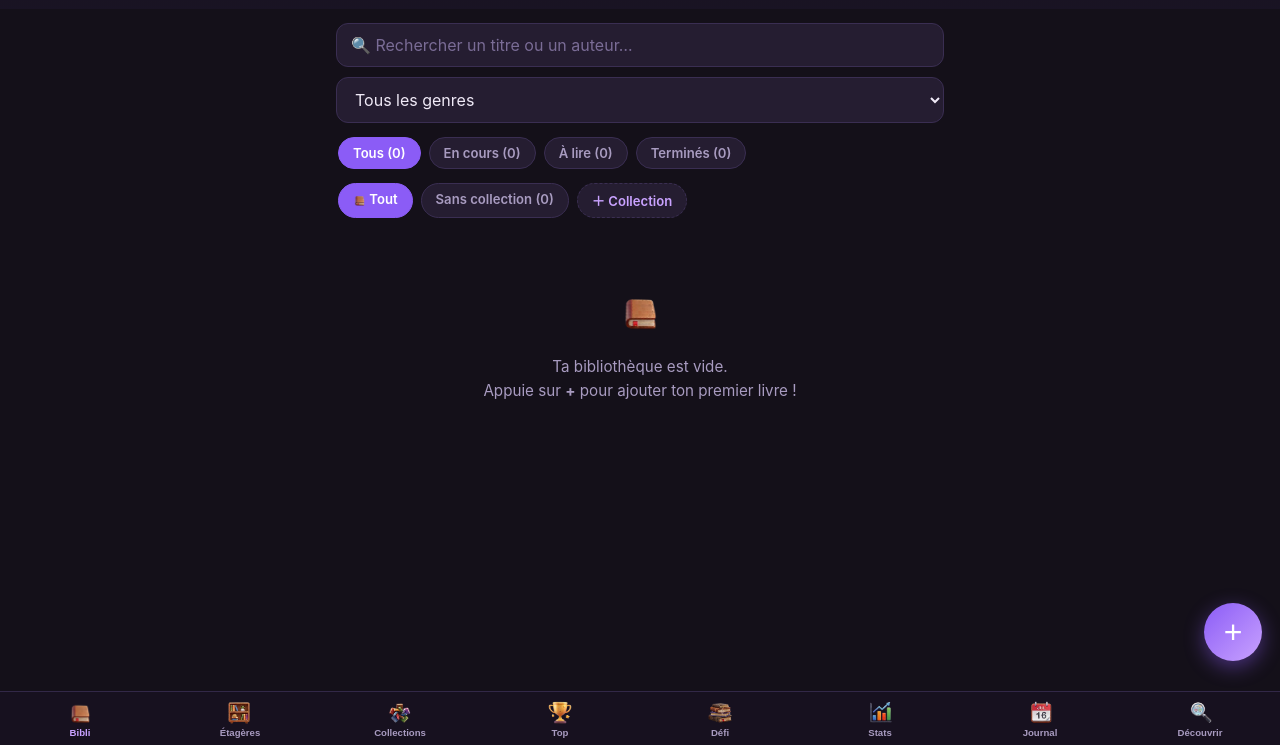
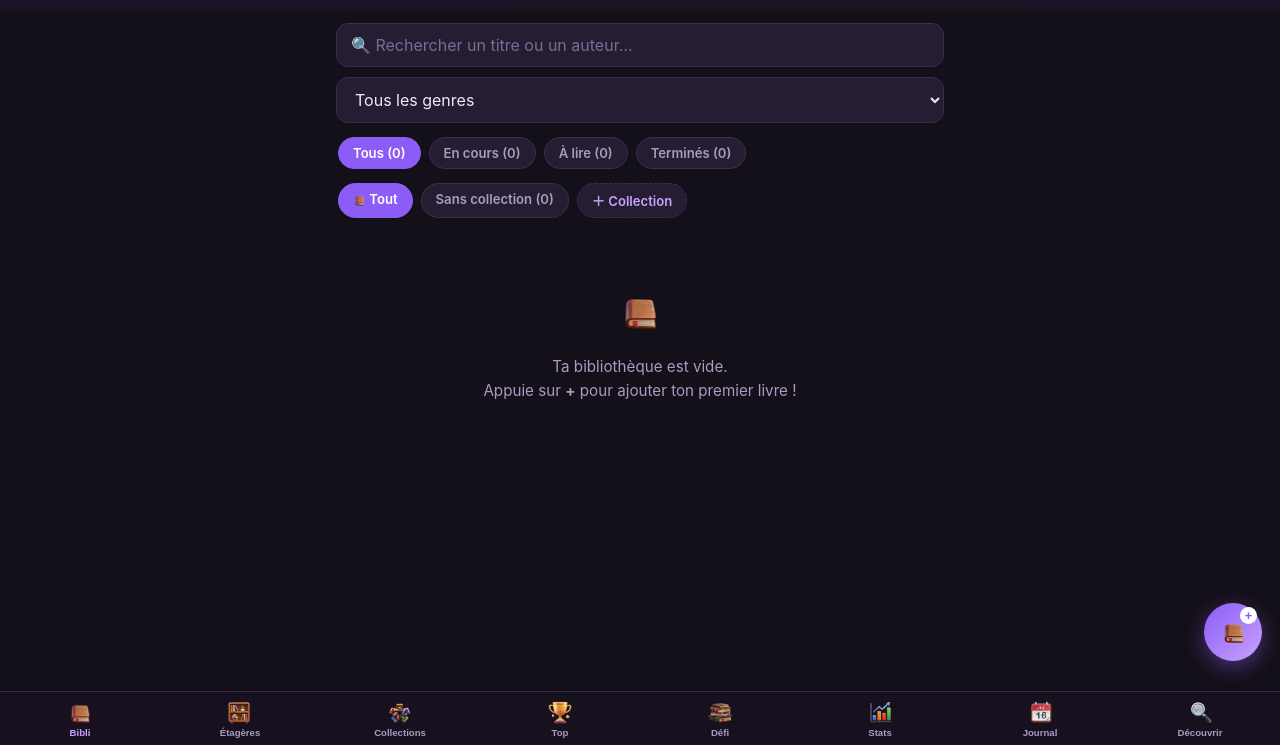
Before and after one commit to mariewgr/book-tracker, a plain HTML site: page index.html in a window 1280 px wide. Both pictures are taken after a click on the button "Bibli". Shown: the part 55-800 px from the top of the page. Drawn offline with nearby package versions, Linux system fonts and the light colour scheme.

Commit message:
better rendering

```diff
--- a/index.html
+++ b/index.html
@@ -43,7 +43,7 @@ header h1{font-size:1.35rem;font-weight:800;letter-spacing:.3px}
 header h1 span{color:var(--accent)}
 .iconbtn{background:var(--card);border:none;color:var(--txt);font-size:1.1rem;
   width:38px;height:38px;border-radius:12px;display:flex;align-items:center;justify-content:center;cursor:pointer}
-main{padding:14px 16px 30px;max-width:640px;margin:0 auto}
+main{padding:14px 16px calc(110px + env(safe-area-inset-bottom));max-width:640px;margin:0 auto}
 h2{font-size:1.05rem;margin:18px 2px 10px;color:var(--txt2);font-weight:700;text-transform:uppercase;letter-spacing:.6px;font-size:.8rem}
 
 /* Tabs */
@@ -134,7 +134,14 @@ nav button.active{color:var(--accent)}
   position:fixed;right:18px;bottom:calc(84px + env(safe-area-inset-bottom));z-index:25;
   width:58px;height:58px;border-radius:50%;border:none;cursor:pointer;
   background:linear-gradient(135deg,var(--accent2),var(--accent));color:#fff;
-  font-size:2rem;box-shadow:0 6px 20px rgba(139,92,246,.45);
+  box-shadow:0 6px 20px rgba(139,92,246,.45);
+  display:flex;align-items:center;justify-content:center;
+}
+.fab .icn{width:27px;height:27px}
+.fab .plus{
+  position:absolute;top:4px;right:5px;width:17px;height:17px;
+  background:#fff;color:var(--accent2);border-radius:50%;
+  font-size:.8rem;font-weight:800;line-height:17px;text-align:center;
 }
 
 /* Modal */
@@ -386,7 +393,7 @@ input[type=range]{padding:0;height:32px;accent-color:var(--accent2)}
   </section>
 </main>
 
-<button class="fab" id="fab" onclick="openAdd()">+</button>
+<button class="fab" id="fab" onclick="openAdd()" title="Ajouter"></button>
 
 <nav>
   <button data-v="lib" class="active" onclick="switchTab('lib')"><span class="ic" data-spr="book" data-spr-size="23"><svg class="icn"><use href="#i-book"/></svg></span>Bibli</button>
@@ -878,7 +885,10 @@ function switchTab(t){
   tab=t;
   document.querySelectorAll('nav button').forEach(b=>b.classList.toggle('active',b.dataset.v===t));
   ['lib','shelf','cols','rank','defi','stats','cal','disc'].forEach(v=>document.getElementById('view-'+v).classList.toggle('hidden',v!==t));
-  document.getElementById('fab').classList.toggle('hidden',t!=='lib'&&t!=='shelf'&&t!=='cols');
+  const fab=document.getElementById('fab');
+  fab.classList.toggle('hidden',t!=='lib'&&t!=='shelf'&&t!=='cols');
+  const FAB_IC={lib:'book',shelf:'shelf',cols:'folder'};
+  if(FAB_IC[t])fab.innerHTML=icSvg(FAB_IC[t])+'<span class="plus">+</span>';
   render();
 }
 
@@ -2244,6 +2254,7 @@ function render(){renderLib();renderShelves();renderCols();renderRank();renderDe
   render();
   sbInit();
 })();
+document.getElementById('fab').innerHTML=icSvg('book')+'<span class="plus">+</span>';
 render();
 </script>
 </body>
```
